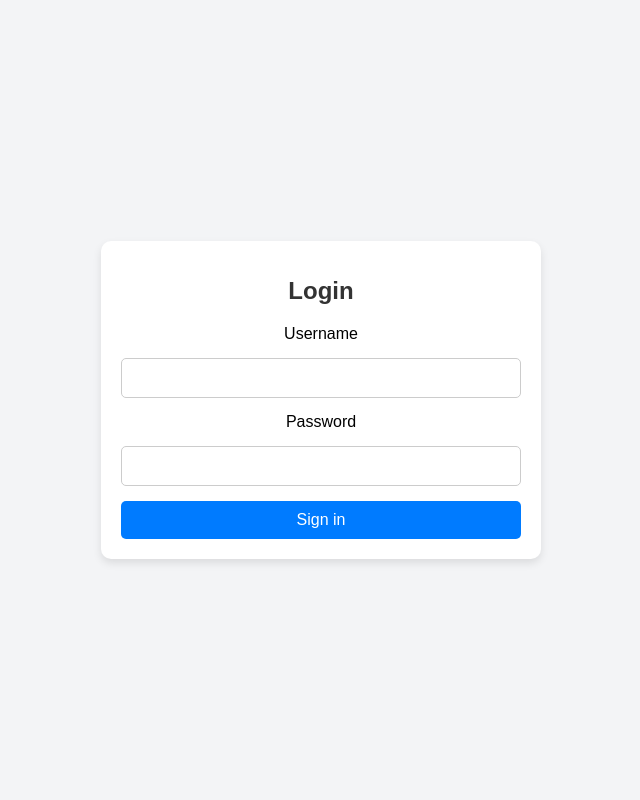
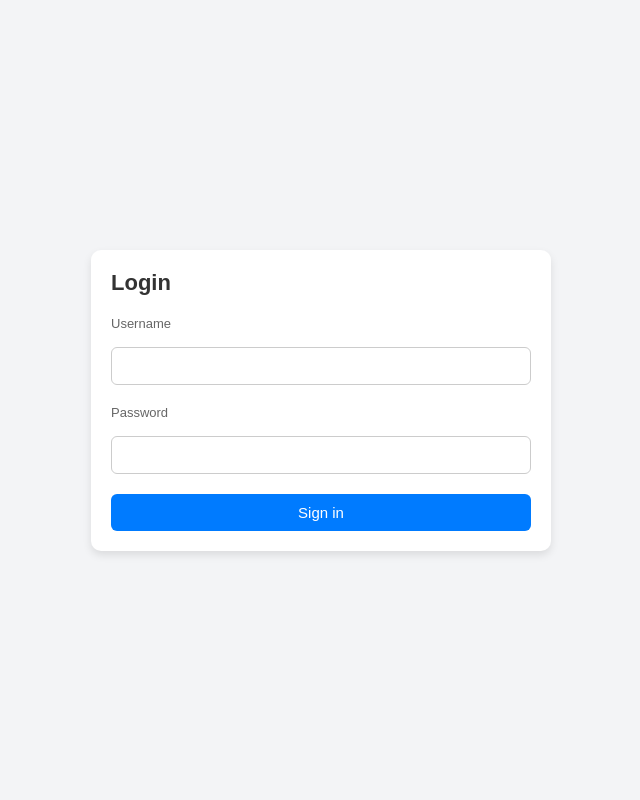
Before and after one commit to renanpereiraklein/powerbi_auth, a Flask app: page /login in a window 1280 px wide. Shown: the whole page, without its empty margins (319-959 px from the left). Run offline with Flask 3, Linux system fonts and the light colour scheme.

Commit message:
Update style.css

```diff
--- a/static/style.css
+++ b/static/style.css
@@ -5,37 +5,56 @@ body {
   display: flex;
   justify-content: center;
   align-items: center;
-    height: 100vh;
+  min-height: 100vh;
 }
 
 .container {
   background-color: #ffffff;
   padding: 20px;
   border-radius: 10px;
-    box-shadow: 0 4px 8px rgba(0, 0, 0, 0.1);
+  box-shadow: 0 4px 8px rgba(0,0,0,0.1);
   width: 100%;
-    max-width: 400px;
-    text-align: center;
+  max-width: 420px;
+  text-align: left;
+}
+
+.container-wide {
+  max-width: 980px;
+}
+
+.header-row {
+  display: flex;
+  align-items: center;
+  justify-content: space-between;
+  gap: 12px;
+  margin-bottom: 12px;
 }
 
 h1 {
-    font-size: 24px;
-    margin-bottom: 20px;
+  font-size: 22px;
+  margin: 0 0 10px 0;
   color: #333333;
+}
+
+.label {
+  font-size: 13px;
+  color: #666;
+  display: block;
+  margin: 10px 0 6px;
 }
 
 form {
   display: flex;
   flex-direction: column;
-    gap: 15px;
+  gap: 10px;
 }
 
 input[type="text"],
 input[type="password"] {
   padding: 10px;
-    font-size: 16px;
+  font-size: 14px;
   border: 1px solid #cccccc;
-    border-radius: 5px;
+  border-radius: 6px;
   width: 100%;
   box-sizing: border-box;
 }
@@ -43,12 +62,13 @@ input[type="password"] {
 button {
   background-color: #007bff;
   color: white;
-    font-size: 16px;
+  font-size: 15px;
   padding: 10px;
   border: none;
-    border-radius: 5px;
+  border-radius: 6px;
   cursor: pointer;
-    transition: background-color 0.3s ease;
+  transition: background-color 0.2s ease;
+  margin-top: 10px;
 }
 
 button:hover {
```
Also changed, not shown: other parts of static/style.css (+27 -2 lines). Lines whose indentation alone changed are shown as unchanged.
